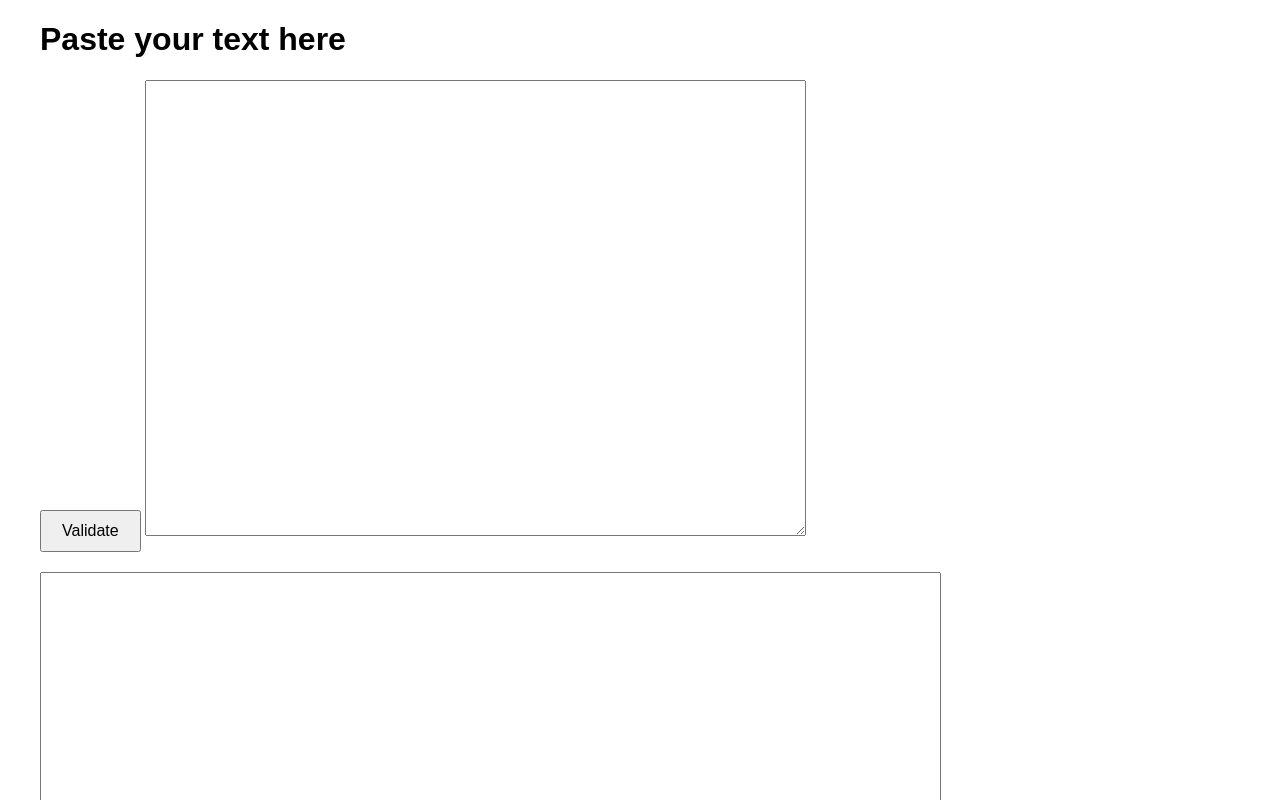
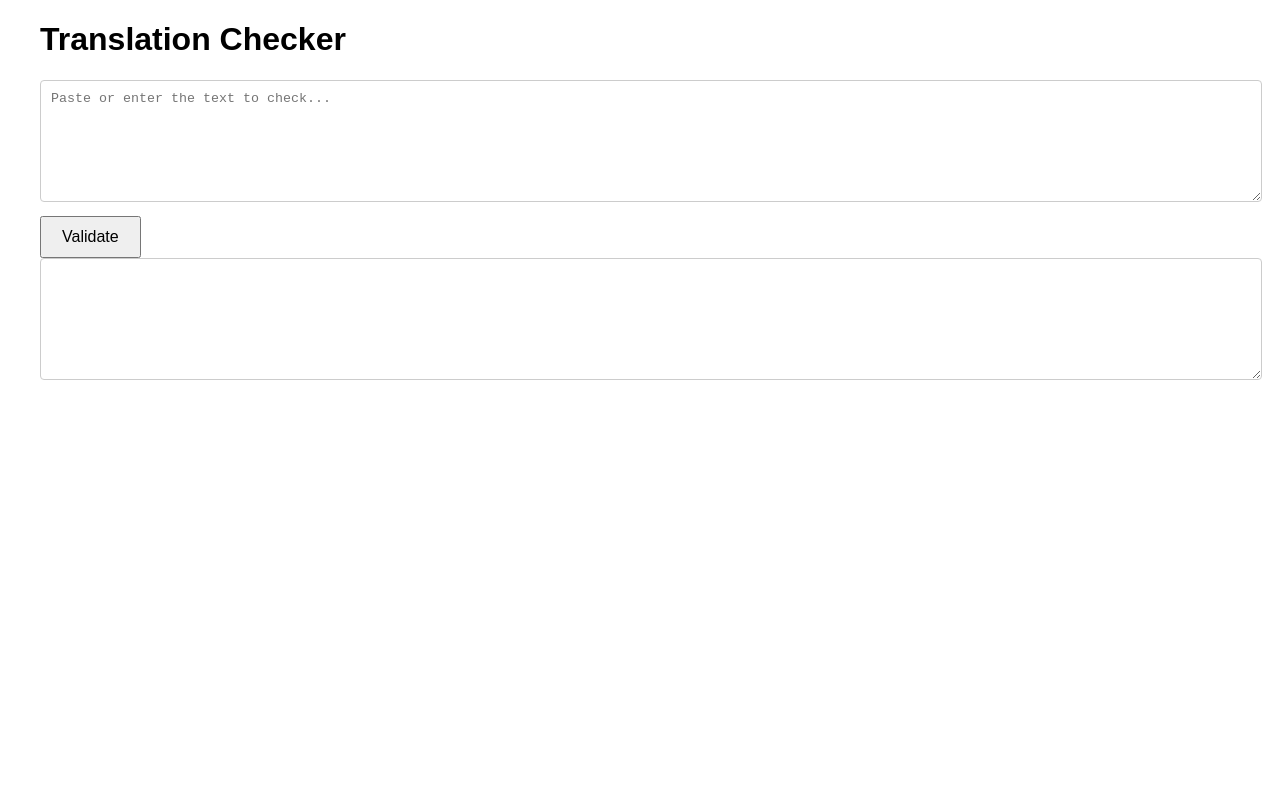
Before and after one commit to shiryay/validator, a plain HTML site: page static/index.html in a window 1280 px wide. Shown: the top 800 px of the page. Drawn offline with Linux system fonts and the light colour scheme.

Commit message:
good ok layout, operational backend code

```diff
--- a/static/index.html
+++ b/static/index.html
@@ -3,7 +3,7 @@
   <head>
     <meta charset="UTF-8" />
     <meta name="viewport" content="width=device-width, initial-scale=1.0" />
-    <title>Check Translation</title>
+    <title>Translation Checker</title>
     <style>
       body {
         font-family: Arial, sans-serif;
@@ -19,19 +19,29 @@
         font-size: 16px;
         cursor: pointer;
       }
-      #output {
-        margin-top: 20px;
-        font-size: 18px;
-        color: #333;
+      textarea {
+        width: 100%;
+        height: 100px;
+        margin-bottom: 10px;
+        padding: 10px;
+        border: 1px solid #ccc;
+        border-radius: 4px;
       }
     </style>
   </head>
   <body>
     <div class="container">
-      <h1>Paste your text here</h1>
+      <h1>Translation Checker</h1>
       <form id="myForm">
+        <textarea
+          id="text"
+          name="text"
+          rows="30"
+          cols="80"
+          placeholder="Paste or enter the text to check..."
+        ></textarea
+        ><br />
         <button type="button" onclick="handleButtonClick()">Validate</button>
-        <textarea id="text" name="text" rows="30" cols="80"></textarea><br />
         <textarea id="output" name="output" rows="30" cols="80"></textarea
         ><br />
       </form>
```
Also changed, not shown: 1 other file.
